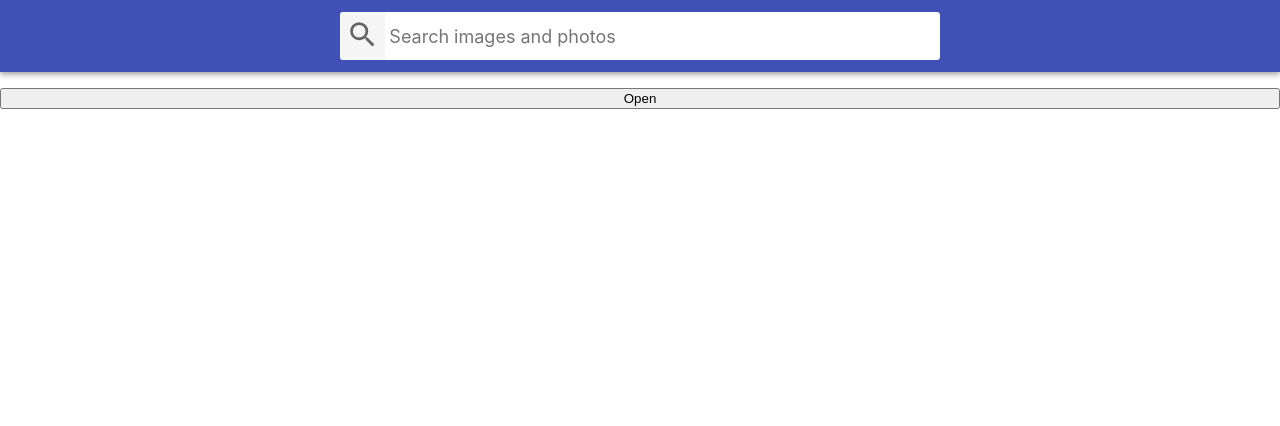
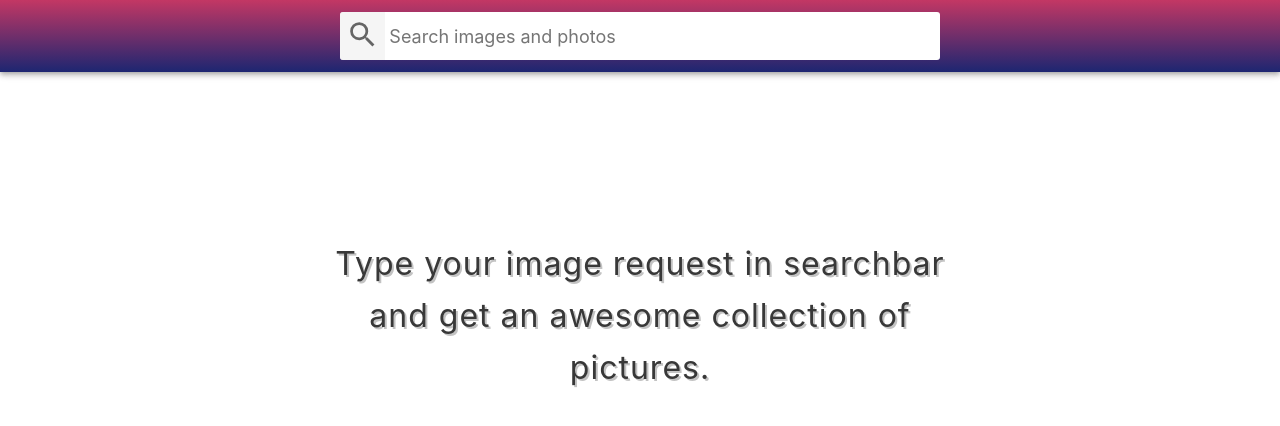
Before and after one commit to Solomon-IT-Dev/goit-react-hw-03-image-finder, a React (Create React App) app: page / in a window 1280 px wide. Shown: the top 426 px of the page. Built offline with nearby package versions, Linux system fonts and the light colour scheme.

Commit message:
Adds updates

```diff
--- a/package.json
+++ b/package.json
@@ -15,6 +15,7 @@
     "react-icons": "^4.3.1",
     "react-loader-spinner": "^6.0.0-0",
     "react-scripts": "5.0.0",
+    "react-toastify": "^8.2.0",
     "web-vitals": "^2.1.3"
   },
   "scripts": {
--- a/src/components/App/App.jsx
+++ b/src/components/App/App.jsx
@@ -1,36 +1,27 @@
 import React, { Component } from "react";
-import findImages from "services/imageFinderApi";
 import Searchbar from 'components/Searchbar';
-// import ImageGallery from 'components/ImageGallery';
-// import ImageGalleryItem from 'components/ImageGalleryItem';
-import Modal from 'components/Modal';
-// import Button from 'components/Button';
-// import Loader from 'components/Loader';
-// import 'react-loader-spinner/dist/loader/css/react-spinner-loader.css';
+import ImageGallery from 'components/ImageGallery';
+import { ToastContainer } from 'react-toastify';
+import 'react-toastify/dist/ReactToastify.min.css';
 import { AppWrapper } from "./App.styled";
 
 class App extends Component {
   state = {
-    showModal: false,
-    loading: false,
+    searchQuery: '',
   };
 
-  toggleModal = () => {
-    this.setState(({ showModal }) => ({
-      showModal: !showModal
-    }));
+  onFormSubmit = (searchQuery) => {
+    this.setState({ searchQuery });
   };
 
   render() {
-    const { showModal } = this.state;
+    const { searchQuery } = this.state;
 
     return (
       <AppWrapper>
-        <Searchbar />
-
-        <button type="button" onClick={this.toggleModal}>Open</button>
-
-        {showModal && <Modal onClose={this.toggleModal} />}
+        <Searchbar onSubmit={this.onFormSubmit} />
+        <ImageGallery searchQuery={searchQuery} />
+        <ToastContainer autoClose={3000} />
       </AppWrapper>
     );
   };
--- a/src/components/Button/Button.styled.jsx
+++ b/src/components/Button/Button.styled.jsx
@@ -3,7 +3,7 @@ import styled from '@emotion/styled';
 export const LoadMoreBtn = styled.button`
   padding: 8px 16px;
   border-radius: 2px;
-  background-color: #3f51b5;
+  background-color: #1d2671;
   transition: all 250ms cubic-bezier(0.4, 0, 0.2, 1);
   text-align: center;
   display: inline-block;
@@ -23,6 +23,6 @@ export const LoadMoreBtn = styled.button`
 
   :hover,
   :focus {
-    background-color: #303f9f;
+    background-color: #c33764;
   }
 `;
--- /dev/null
+++ b/src/components/FrontNotification/FrontNotification.jsx
@@ -0,0 +1,12 @@
+import PropTypes from 'prop-types';
+import { NotificationText } from './FrontNotification.styled';
+
+export default function FrontNotification({ text }) {
+    return (
+        <NotificationText>{text}</NotificationText>
+    );
+};
+
+FrontNotification.propTypes = {
+    text: PropTypes.string.isRequired,
+};
--- /dev/null
+++ b/src/components/FrontNotification/FrontNotification.styled.jsx
@@ -0,0 +1,12 @@
+import styled from '@emotion/styled';
+
+export const NotificationText = styled.div`
+    width: 620px;
+    margin: 150px auto 0 auto;
+    font-size: 32px;
+    letter-spacing: 1px;
+    line-height: 52px;
+    text-align: center;
+    color: rgb(56, 56, 56);
+    text-shadow: 2px 2px #c3c3c3;
+`;
--- /dev/null
+++ b/src/components/FrontNotification/index.jsx
@@ -0,0 +1 @@
+export { default } from './FrontNotification';
--- a/src/components/ImageGallery/ImageGallery.jsx
+++ b/src/components/ImageGallery/ImageGallery.jsx
@@ -1,14 +1,96 @@
+import React, { Component } from "react";
 import PropTypes from 'prop-types';
+import { toast } from 'react-toastify';
+import findImages from "services/imageFinderApi";
+import ImageGalleryItem from 'components/ImageGalleryItem';
+import FrontNotification from "components/FrontNotification";
+import Modal from 'components/Modal';
+import Button from 'components/Button';
+// import Loader from 'components/Loader';
+// import 'react-loader-spinner/dist/loader/css/react-spinner-loader.css';
 import { GalleryList } from './ImageGallery.styled';
 
-export default function ImageGallery(props) {
-    return (
-        <GalleryList>
-            {props.children}
-        </GalleryList>
-    );
+const Status = {
+    IDLE: 'idle',
+    PENDING: 'pending',
+    RESOLVED: 'resolved',
+    REJECTED: 'rejected',
+};
+
+class ImageGallery extends Component {
+    state = {
+        imageSet: [],
+        page: 1,
+        totalImages: 0,
+        largeImageURl: '',
+        showModal: false,
+        // loading: false,
+        status: Status.IDLE,
+    };
+
+    componentDidUpdate(prevProps, prevState) {
+        const prevQuery = prevProps.searchQuery;
+        const nextQuery = this.props.searchQuery;
+        const { page } = this.state;
+
+        if (prevQuery !== nextQuery) {
+            this.setState({ status: Status.PENDING }); // imageSet: null
+
+            const errorMessage = `no images available on query ${nextQuery}`;
+
+            findImages(nextQuery, page, errorMessage)
+                .then(imageSet => this.setState({ imageSet, status: Status.RESOLVED }))
+                .catch(error => {
+                        this.setState({ status: Status.REJECTED })
+                        this.showQueryError(error);
+                        console.log(error);
+                    })
+                // .finally(() => this.setState({ loading: false }));
+        };
+    };
+
+    toggleModal = () => {
+        this.setState(({ showModal }) => ({
+            showModal: !showModal
+        }));
+    };
+
+    showQueryError = (error) => {
+        toast.error(`Oops! Something went wrong. You caught the following error: ${error.message}.`);
+    };
+
+    render() {
+        const { showModal, status } = this.state; // loading
+
+        if (status === Status.IDLE) {
+            return <FrontNotification text='Type your image request in searchbar and get an awesome collection of pictures.' />
+        };
+
+        if (status === Status.PENDING || status === Status.RESOLVED) {
+            return (
+                <>
+                    <GalleryList>
+                        <ImageGalleryItem />
+
+                    </GalleryList>
+                    <button type="button" onClick={this.toggleModal}>Open</button>
+                    {showModal && <Modal onClose={this.toggleModal} />}
+
+                    <Button />
+                    {/* {loading ? <Loader /> : <Button />} */}
+                </>
+            );
+        };
+
+        if (status === Status.REJECTED) {
+            return <FrontNotification text='Oops! Something went wrong.'/>
+        }
+    };
+
 };
 
 ImageGallery.propTypes = {
-    children: PropTypes.node,
+    searchQuery: PropTypes.string.isRequired,
 };
+
+export default ImageGallery;
--- a/src/components/Loader/Loader.jsx
+++ b/src/components/Loader/Loader.jsx
@@ -6,7 +6,7 @@ export default function Loader() {
             height="80"
             width="80"
             color='grey'
-            ariaLabel='loading'
+            ariaLabel='Loading'
         />
     );
 };
--- a/src/components/Searchbar/Searchbar.jsx
+++ b/src/components/Searchbar/Searchbar.jsx
@@ -1,14 +1,50 @@
+import React, { Component } from "react";
 import PropTypes from 'prop-types';
-import { SearchbarContainer, SearchForm, SearchFormBtn, SearchFormBtnLabel, SearchFormInput } from './Searchbar.styled';
+import { toast } from 'react-toastify';
 import { IconContext } from 'react-icons';
 import { MdSearch } from 'react-icons/md';
+import { SearchbarContainer, SearchForm, SearchFormBtn, SearchFormBtnLabel, SearchFormInput } from './Searchbar.styled';
 
-export default function Searchbar(props) {
+class Searchbar extends Component {
+    state = {
+        searchQuery: '',
+    };
+
+    onInputChange = evt => {
+        const normalizeInputValue = evt.currentTarget.value.toLowerCase();
+
+        this.setState({ searchQuery: normalizeInputValue });
+    };
+
+    onSubmit = evt => {
+        evt.preventDefault();
+
+        if (this.state.searchQuery.trim() === '') {
+            this.showSearchQueryAbsence();
+            this.formReset();
+            return;
+        };
+
+        this.props.onSubmit(this.state.searchQuery);
+        this.formReset();
+    };
+
+    formReset = () => {
+        this.setState({ searchQuery: '', })
+    };
+
+    showSearchQueryAbsence = () => {
+        toast.warn('No, no, no! God, no! To search for pictures you need to specify what you are looking for.');
+    };
+
+    render() {
+        const { searchQuery } = this.state;
+
         return (
-        <SearchbarContainer>
+            <SearchbarContainer onSubmit={this.onSubmit} >
                 <SearchForm>
-                <SearchFormBtn type="submit" aria-label="Search images">
-                    <IconContext.Provider value={{ size: "2.5em" }}>
+                    <SearchFormBtn type="submit" aria-label="Search images" >
+                        <IconContext.Provider value={{ size: "2.5em" }} >
                             <MdSearch />
                         </IconContext.Provider>
                         <SearchFormBtnLabel>Search</SearchFormBtnLabel>
@@ -16,11 +52,21 @@ export default function Searchbar(props) {
 
                     <SearchFormInput
                         type="text"
+                        name="search"
                         autocomplete="off"
                         autoFocus
                         placeholder="Search images and photos"
+                        value={searchQuery}
+                        onChange={this.onInputChange}
                     />
                 </SearchForm>
             </SearchbarContainer>
         );
     };
+};
+
+Searchbar.propTypes = {
+    onSubmit: PropTypes.func.isRequired,
+};
+
+export default Searchbar;
--- a/src/components/Searchbar/Searchbar.styled.jsx
+++ b/src/components/Searchbar/Searchbar.styled.jsx
@@ -14,7 +14,7 @@ export const SearchbarContainer = styled.header`
   padding-top: 12px;
   padding-bottom: 12px;
   color: #fff;
-  background-color: #3f51b5;
+  background: linear-gradient(to bottom, #c33764, #1d2671);
   box-shadow: 0px 2px 4px -1px rgba(0, 0, 0, 0.2),
     0px 4px 5px 0px rgba(0, 0, 0, 0.14),
     0px 1px 10px 0px rgba(0, 0, 0, 0.12);
--- a/src/services/imageFinderApi.jsx
+++ b/src/services/imageFinderApi.jsx
@@ -1,8 +1,12 @@
 const BASE_URL = 'https://pixabay.com/api/';
 const KEY = '24992333-26303cf37c585c2123ccaf94d';
 
-export default async function findImages(searchQuery, page) {
+export default async function findImages(searchQuery, page, errorMessage) {
         const response = await fetch(`${BASE_URL}?q=${searchQuery}&page=${page}&key=${KEY}&image_type=photo&orientation=horizontal&per_page=12`);
-        const imagesSet = await response.json();
-        return imagesSet;
+        if (response.ok) {
+                const imagesSet = await response.json();
+                return imagesSet;
+        };
+
+        return Promise.reject(new Error(errorMessage));
 };
```
Also changed, not shown: 1 other file (tests, documents, lock files or other folders). Lines whose indentation alone changed are shown as unchanged.
